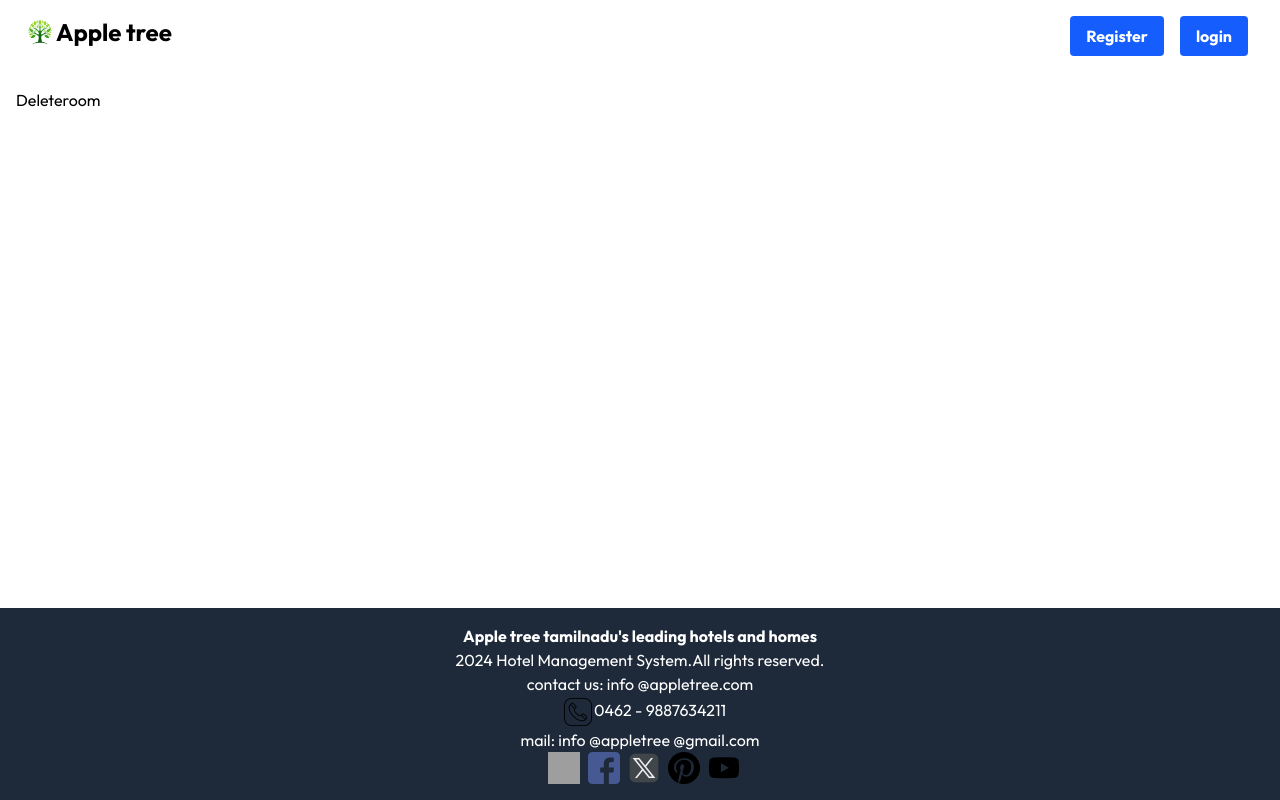
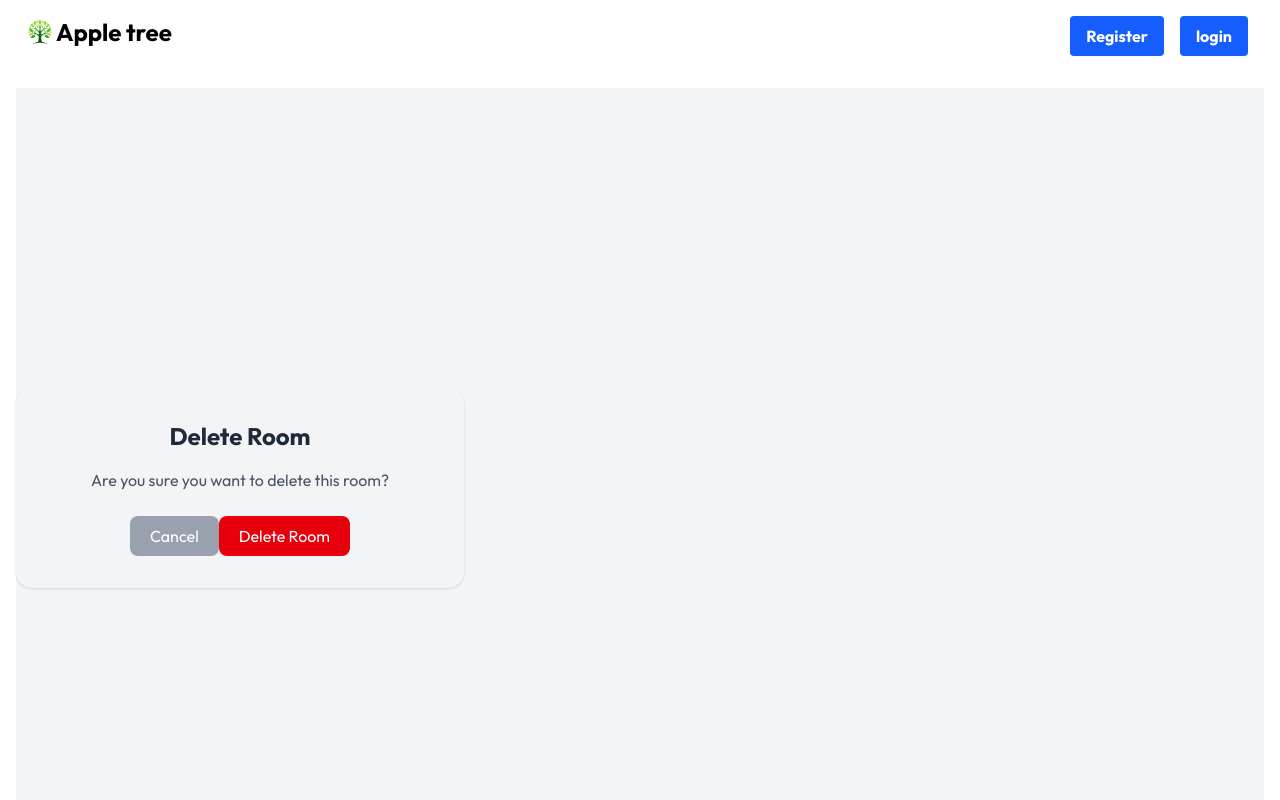
Before and after one commit to Avudaiappan-FSD/fe-hotel, a React (Vite) app: page /DeleteRoom/1 in a window 1280 px wide. Shown: the top 800 px of the page. Built offline with nearby package versions, Linux system fonts and the light colour scheme; no server answers; grey boxes are pictures that could not be loaded; a web font is replaced by a local one.

Commit message:
delete room done

```diff
--- a/src/pages/DeleteRoom.jsx
+++ b/src/pages/DeleteRoom.jsx
@@ -1,10 +1,35 @@
-import React from 'react'
+import { useNavigate, useParams } from "react-router-dom"
+import roomServices from "../services/roomServices"
 
 const DeleteRoom = () => {
+  const { id } = useParams()
+  const navigate = useNavigate()
+  const handleDelete = async () => {
+    try {
+      await roomServices.deleteroom(id);
+      setTimeout(() => navigate("/roomlist"), 500);
+    } catch (error) {
+      console.log(error);
+      alert("Failed to delete room")
+    }
+  }
   return (
-    <div>
-      Deleteroom
+    <div className="min-h-screen flex items-center justify0center bg-gray-100">
+      <div className="bg-whiter shadow xl rounded-2xl p-8 w-full max-w-md text-center">
+        <h1 className="text-2xl font-bold text-gray-800 mb-4">Delete Room</h1>
+        <p className="text-gray-600 mb-6">Are you sure you want to delete this room?</p>
+        <div className="flex-justify-center gap-4">
+          <button onClick={() => navigate(-1)} className="px-5 py-2 bg-gray-400 text-white rounded-lg hover:bg-gray-500">Cancel</button>
+          <button
+            onClick={handleDelete}
+            className="bg-red-600 text-white rounded-lg px-5 py-2 hover:bg-red-700 hover-shadow-lg transition duration-300"
+          >
+            Delete Room
+          </button>
+        </div>
+      </div>
     </div>
+
   )
 }
 
--- a/src/pages/Room.jsx
+++ b/src/pages/Room.jsx
@@ -295,8 +295,8 @@ const Room = () => {
                                 {room.isavailable ? "Book Now" : "Room Not Available"}
                             </button>) : (
                             <div>
-                                <button className="mt-7 hover:bg-blue-700 disabled:bg-gray-400 text-white font-semibold py-3.5 rounded-xl transition-duration-200 bg-blue-600 rounded cursor-pointer px-10 mx-20" onClick={() => navigate(`/updateroom/${room.id}`)}>Update Room</button>
-                                <button className="mt-7 hover:bg-blue-700 disabled:bg-gray-400 text-white font-semibold py-3.5 rounded-xl transition-duration-200 bg-blue-600 rounded cursor-pointer px-10 mx-70 ml-70" onClick={() => navigate(`/deleteroom/${room.id}`)}>Delete Room</button>
+                                <button className="mt-7 hover:bg-blue-700 disabled:bg-gray-400 text-white font-semibold py-3.5 rounded-xl transition-duration-200 bg-blue-600 rounded cursor-pointer px-10 mx-20" onClick={() => navigate(`/updateroom/${room._id}`)}>Update Room</button>
+                                <button className="mt-7 hover:bg-blue-700 disabled:bg-gray-400 text-white font-semibold py-3.5 rounded-xl transition-duration-200 bg-blue-600 rounded cursor-pointer px-10 mx-70 ml-70" onClick={() => navigate(`/deleteroom/${room._id}`)}>Delete Room</button>
                             </div>
                         )}
                     </div>
--- a/src/pages/UpdateRoom.jsx
+++ b/src/pages/UpdateRoom.jsx
@@ -87,6 +87,7 @@ const UpdateRoom = () => {
       <form onSubmit={handleSubmit} className="space-y-4">
 
         {/* Room Number */}
+        <h2 className="text-xl">Room Number</h2>
         <input
           type="text"
           name="roomnumber"
@@ -96,7 +97,9 @@ const UpdateRoom = () => {
           className="w-full border rounded-md p-3"
         />
 
+
         {/* Room Type */}
+        <h2 className="text-xl">Room Type</h2>
         <input
           type="text"
           name="roomtype"
@@ -107,6 +110,7 @@ const UpdateRoom = () => {
         />
 
         {/* Price */}
+        <h2 className="text-xl">Room Price</h2>
         <input
           type="number"
           name="price"
@@ -117,6 +121,7 @@ const UpdateRoom = () => {
         />
 
         {/* Capacity */}
+        <h2 className="text-xl">Room Capacity</h2>
         <input
           type="number"
           name="capacity"
@@ -127,6 +132,7 @@ const UpdateRoom = () => {
         />
 
         {/* Description */}
+        <h2 className="text-xl">Room Description</h2>
         <textarea
           name="description"
           placeholder="Enter Room Description"
@@ -137,6 +143,7 @@ const UpdateRoom = () => {
         />
 
         {/* Location */}
+        <h2 className="text-xl">Location</h2>
         <input
           type="text"
           name="location"
@@ -149,7 +156,7 @@ const UpdateRoom = () => {
         {/* Button */}
         <button
           type="submit"
-          className="w-full bg-blue-600 text-white rounded-md p-3 hover:bg-blue-700"
+          className="w-full bg-blue-600 text-white rounded-md p-3 hover:bg-blue-700 transition duration-300"
         >
           Update Room
         </button>
```
